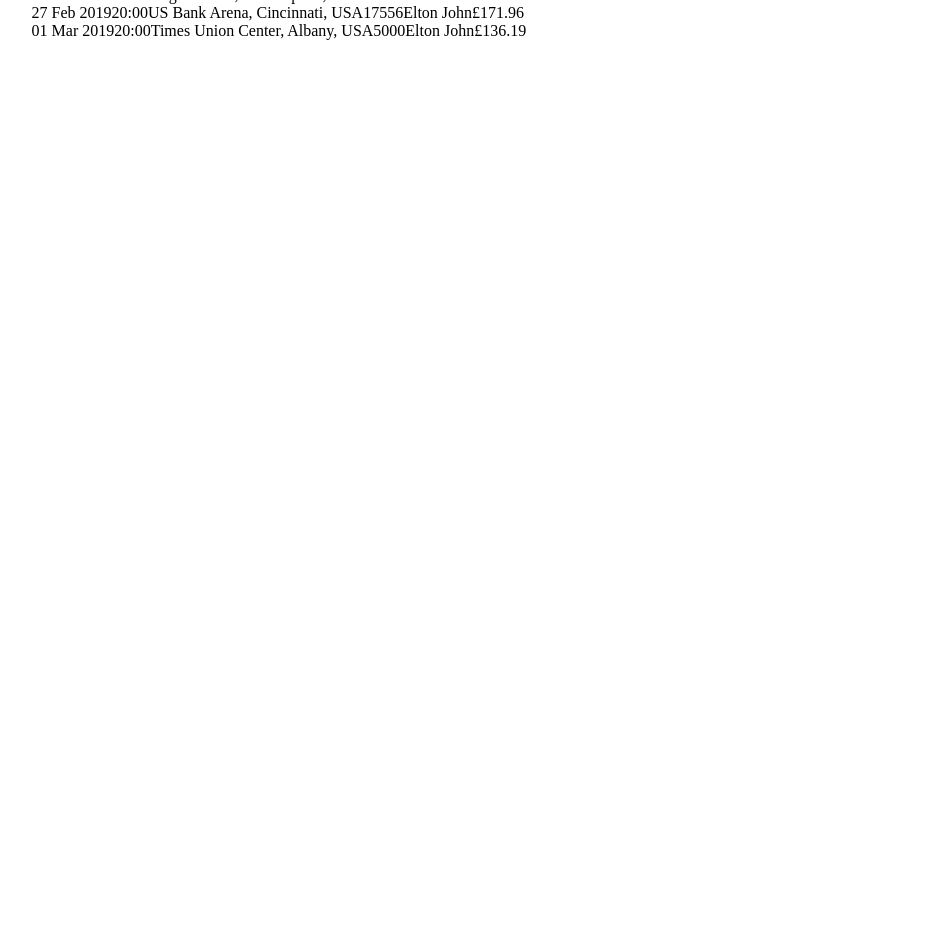
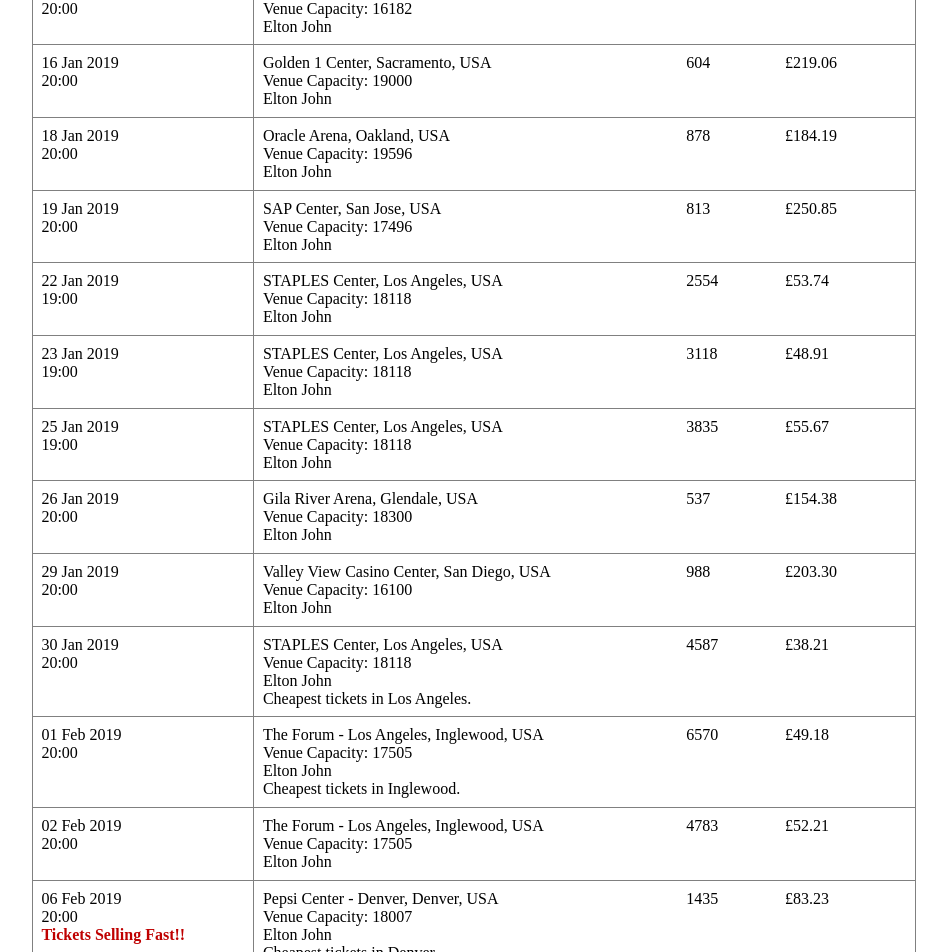
Before and after one commit to AndrewK09/event-listings, a React app: page / in a window 1280 px wide. Shown: the part 580-1532 px from the top of the page, without its empty margins (166-1113 px from the left). Before the commit the page ends 800 px from the top, so only its background shows below. Built offline with nearby package versions, Linux system fonts and the light colour scheme; the HTML template or start-up script is replaced by a standard one.

Commit message:
Add conditional style rendering

```diff
--- a/client/src/features/eventList_pt1/EventList.css
+++ b/client/src/features/eventList_pt1/EventList.css
@@ -7,4 +7,56 @@
 .row {
   display: flex;
   flex-direction: row;
+  border: 1px solid gray;
+  border-bottom-width: 0;
 }
+
+.row:last-child {
+  border-bottom-width: 1px;
+}
+
+.col1,
+.col2,
+.col3,
+.col4 {
+  padding: 1%;
+}
+
+.col1 {
+  display: flex;
+  flex-direction: column;
+  border-right: 1px solid gray;
+  flex-basis: 25%;
+}
+
+.isSellingFast {
+  display: block;
+  font-weight: bold;
+  color: rgb(191, 0, 0);
+}
+
+.isNotSellingFast {
+  display: none;
+}
+
+.col2 {
+  display: flex;
+  flex-direction: column;
+  flex-basis: 50%;
+}
+
+.isCheapestCity {
+  display: block;
+}
+
+.isNotCheapestCity {
+  display: none;
+}
+
+.col3 {
+  flex-basis: 10%;
+}
+
+.col4 {
+  flex-basis: 15%;
+}
--- a/client/src/features/eventList_pt1/eventList.js
+++ b/client/src/features/eventList_pt1/eventList.js
@@ -1,8 +1,18 @@
 import React from 'react';
-import styles from './EventList.css';
+import {
+  container,
+  row,
+  col1,
+  col2,
+  col3,
+  col4,
+  isSellingFast,
+  isNotSellingFast,
+  isCheapestCity,
+  isNotCheapestCity,
+} from './EventList.css';
 
 const EventList = ({ events }) => {
-  const { container, row, col1, col2 } = styles;
   return events ? (
     <div className={container}>
       {events.map(event => {
@@ -11,14 +21,35 @@
             <div className={col1}>
               <span>{event.Date}</span>
               <span>{event.Time}</span>
+              <span
+                className={
+                  event.IsSellingFast ? isSellingFast : isNotSellingFast
+                }
+              >
+                Tickets Selling Fast!!
+              </span>
             </div>
 
             <div className={col2}>
               <span>
                 {event.VenueName}, {event.VenueCity}, {event.VenueCountry}
               </span>
-              <span>{event.VenueCapacity}</span>
+              <span>Venue Capacity: {event.VenueCapacity}</span>
               <span>{event.EventName}</span>
+              <span
+                className={
+                  event.IsCheapestCity ? isCheapestCity : isNotCheapestCity
+                }
+              >
+                {event.IsCheapestCityContent}
+              </span>
+            </div>
+
+            <div className={col3}>
+              <span>{event.AvailableTickets}</span>
+            </div>
+
+            <div className={col4}>
               <span>{event.MinPrice}</span>
             </div>
           </div>
```
